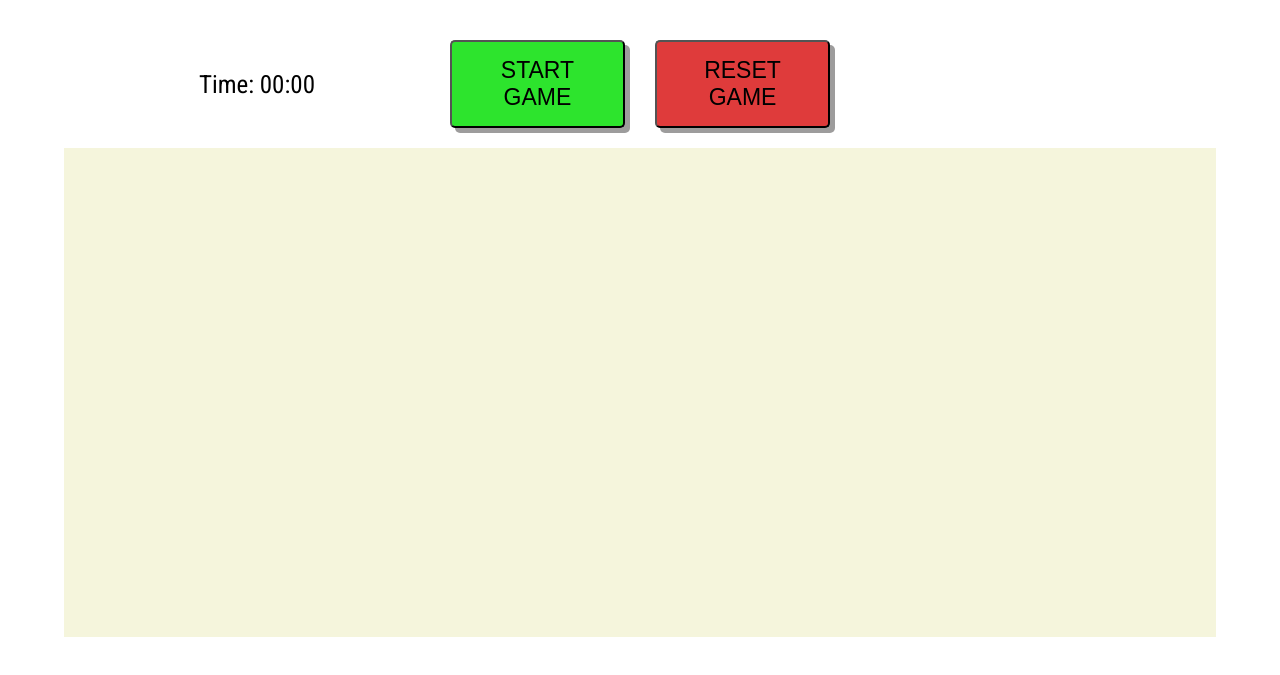
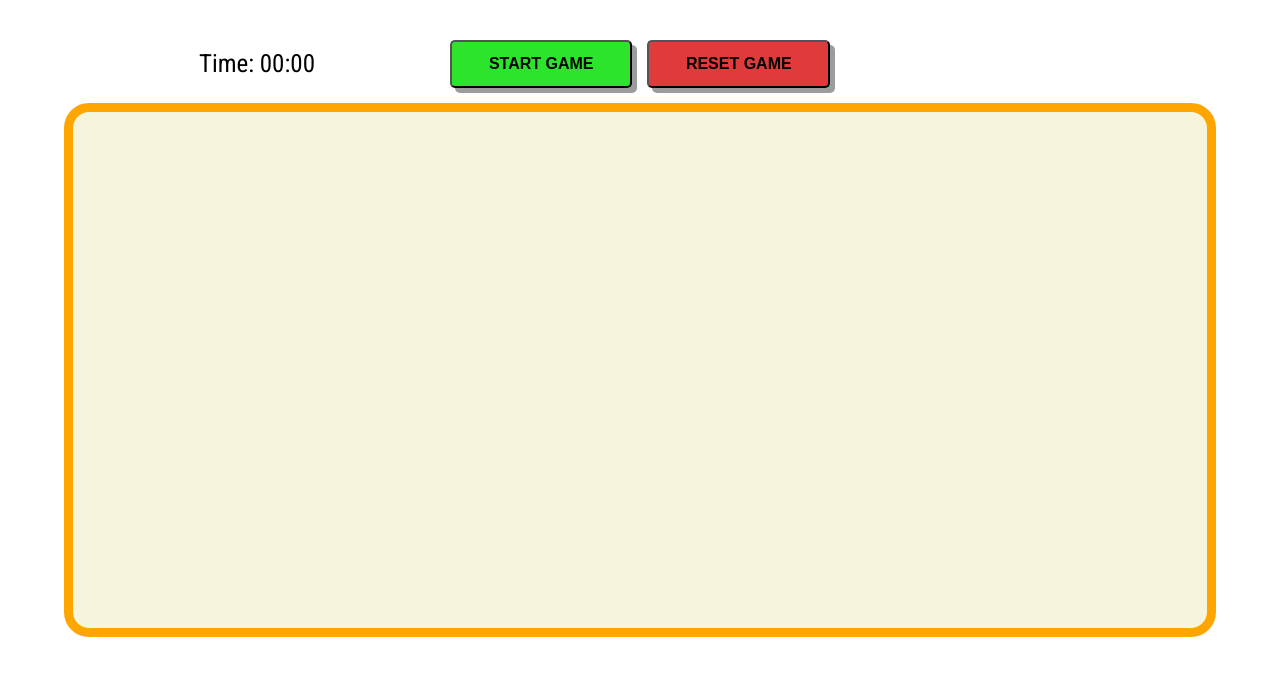
Before and after one commit to KenanCross/gc-ah-fs-js-unit-4-teamproject, a plain HTML site: page index.html in a window 1280 px wide. Shown: the part 123-798 px from the top of the page. Drawn offline with Linux system fonts and the light colour scheme.

Commit message:
Final CSS Tweaks

```diff
--- a/css/style.css
+++ b/css/style.css
@@ -6,22 +6,30 @@ body {
 	display: flex;
 	flex-direction: column;
 	justify-content: center;
-
 }
-main{
+main {
 	display: flex;
 	flex-direction: column;
 	width: 90cqw;
 	height: 95cqh;
 	margin: auto;
+	max-width: 1200px;
+	max-height: 1200px;
+}
+#stageWrapper {
+	background-color: beige;
+	padding: 3cqw;
+	border: 9px solid orange;
+	border-radius: 25px;
+	height: inherit;
 }
 .stage {
 	/* neutral color for the page BG */
-  background-color: beige;
+
 	display: grid;
 	margin: auto;
 	width: 100%;
-  height: 100cqw;
+	height: 100%;
 }
 
 .easy /* 12 cards*/ {
@@ -65,8 +73,9 @@ main{
 	display: flex;
 	align-items: center;
 	justify-content: space-evenly;
+	margin-bottom: 15px;
 }
-.wrapper div{
+.wrapper div {
 	flex: 0 1 33%;
 	text-align: center;
 }
@@ -75,23 +84,22 @@ main{
 	font-size: 25px;
 }
 
-.buttons-wrapper{
+.buttons-wrapper {
 	display: flex;
-  padding-bottom: 20px;
-  gap: 30px;
+	gap: 15px;
 	align-items: center;
 }
-#start{
+#start {
 	background-color: rgb(45, 228, 45);
 }
-#reset{
+#reset {
 	background-color: rgb(223, 59, 59);
 }
 button {
 	border-radius: 5px;
-  font-size: 23px;
-  padding: 15px;
-  font-weight: 400;
+	font-size: clamp(8px, 1.5cqw, 16px);
+	font-weight: 800;
+	padding: 1cqw;
 	font-style: normal;
 	text-transform: uppercase;
 	box-shadow: 5px 5px rgb(157, 156, 156);
@@ -103,7 +111,6 @@ button {
 /* styling for timer, headers, game messages, etc */
 
 .timer {
-  padding-bottom: 20px;
 	color: black;
 	font-size: 25px;
 }
--- a/index.html
+++ b/index.html
@@ -10,7 +10,8 @@
 		<link rel="preconnect" href="https://fonts.gstatic.com" crossorigin />
 		<link
 			href="https://fonts.googleapis.com/css2?family=Roboto+Condensed:ital,wght@0,400;0,700;1,400;1,700&display=swap"
-			rel="stylesheet" />
+			rel="stylesheet"
+		/>
 	</head>
 	<body>
 		<main>
@@ -24,12 +25,14 @@
 					<button id="start">Start Game</button>
 					<button id="reset">Reset Game</button>
 				</div>
+
 				<div id="score"></div>
 			</div>
 
 			<!-- Stage inside this will all the cards will come from js directly-->
-
-			<div id="stage" class="stage"></div>
+			<div id="stageWrapper">
+				<div id="stage" class="stage"></div>
+			</div>
 		</main>
 		<footer><script src="scripts/script.js"></script></footer>
 	</body>
```
Lines whose indentation alone changed are shown as unchanged.
